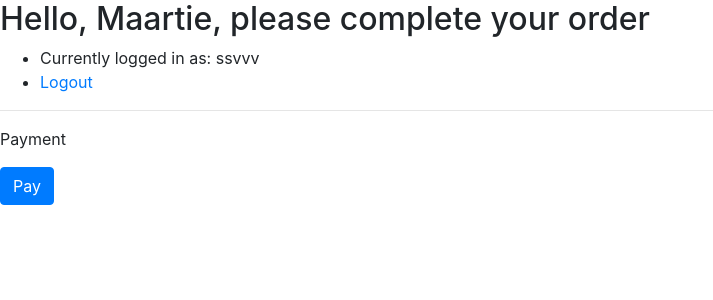
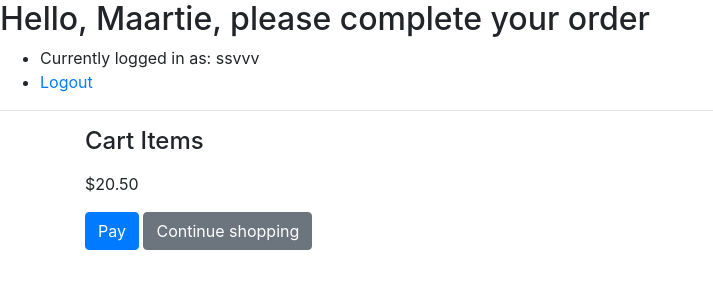
Before and after one commit to MaartenSchuilenburg/project3, a Django app: page /payment in a window 1280 px wide. Shown: the top 300 px of the page, without its empty margins (0-713 px from the left). Run offline with Django 3.2, Linux system fonts and the light colour scheme; a user stored in the database is signed in; some libraries are stand-ins or nearby versions.

Commit message:
improved payment view

```diff
--- a/orders/static/orders/index.js
+++ b/orders/static/orders/index.js
@@ -16,12 +16,18 @@
 };
 
 document.addEventListener('DOMContentLoaded', () => {
-    fillShoppingCartWithLocalStorage();
-
-    if (window.localStorage.getItem('shoppingCart')!=null) {
-        document.getElementById("placeOrder1").disabled=false;
-    }
-
+    if (document.getElementById("page-header").innerHTML === "Our Pizza Menu") {
+        fillShoppingCartWithLocalStorage();
+        console.log(1);
+        if (window.localStorage.getItem('shoppingCart')!=null) {
+            document.getElementById("placeOrder1").disabled=false;
+        }
+    } else if (document.getElementById("page-header").innerHTML === "Cart Items") {
+        fillCheckOutCart();
+        console.log(2);
+    } else {
+        console.log(3);
+    };
 });
 
 function fillShoppingCartWithLocalStorage () {
@@ -115,6 +121,7 @@
     // Add new item to cart list
     document.querySelector('#shopping-cart-list').append(li);
 
+
 };
 
 
@@ -132,8 +139,20 @@
 
 };
 
+// payment ------------------------------------------
 
+function fillCheckOutCart () {
+    var totalPriceCart = 0;
+    for (i=0;i<shoppingCartAll.length;i++) {
+        // Create new item for cart list
+        const li = document.createElement('li');
+        totalPriceCart = Number(totalPriceCart)+Number(shoppingCartAll[i]["price"]);
+        li.innerHTML = shoppingCartAll[i]["description"];
 
+        // Add new item to cart list
+        document.querySelector('#checkOutCart').append(li);
+    }
+};
 
 
 /*
--- a/orders/templates/orders/base.html
+++ b/orders/templates/orders/base.html
@@ -16,7 +16,7 @@
 
 
     <link rel="stylesheet" href="{% static 'orders/styles.css' %}"/>
-    <script type="text/javascript" src="{% static 'orders/index.js' %}"/></script>
+    <script type="text/javascript" src="{% static 'orders/index.js' %}"></script>
 
     </head>
     <body>
--- a/orders/templates/orders/menu.html
+++ b/orders/templates/orders/menu.html
@@ -10,7 +10,7 @@
 <hr>
 
 
-<h2>Our Pizza Menu</h2>
+<h2 id="page-header">Our Pizza Menu</h2>
 <hr>
 
 <div class="container">
@@ -125,7 +125,7 @@
                 </div>
                 <div class="modal-footer">
                     <button type="button" class="btn btn-secondary" data-dismiss="modal">Close</button>
-                    <a href="{% url 'payment' %}" class="btn btn-primary">Confirm order</a>
+                    <a href="{% url 'payment' %}" class="btn btn-primary">Confirm order</a> <!--onclick="fillCheckOutCart()"-->
 
                 </div>
                 </div>
--- a/orders/templates/orders/payment.html
+++ b/orders/templates/orders/payment.html
@@ -9,8 +9,18 @@
 </ul>
 <hr>
 
-<p>Payment</p>
+<div class="container">
+    <div class="row">
+        <div class="col-6">
+            <h4 id="page-header">Cart Items</h4>
 
-<button href="{% url 'payment' %}" class="btn btn-primary">Pay</button>
+            <ul id="checkOutCart">
+            </ul>
+            <p>$20.50</p>
+            <button class="btn btn-primary">Pay</button>
+            <a href="{% url 'index' %}" type="button" class="btn btn-secondary">Continue shopping</a>
+        </div>
+    </div>
+</div>
 
 {% endblock %}
```
